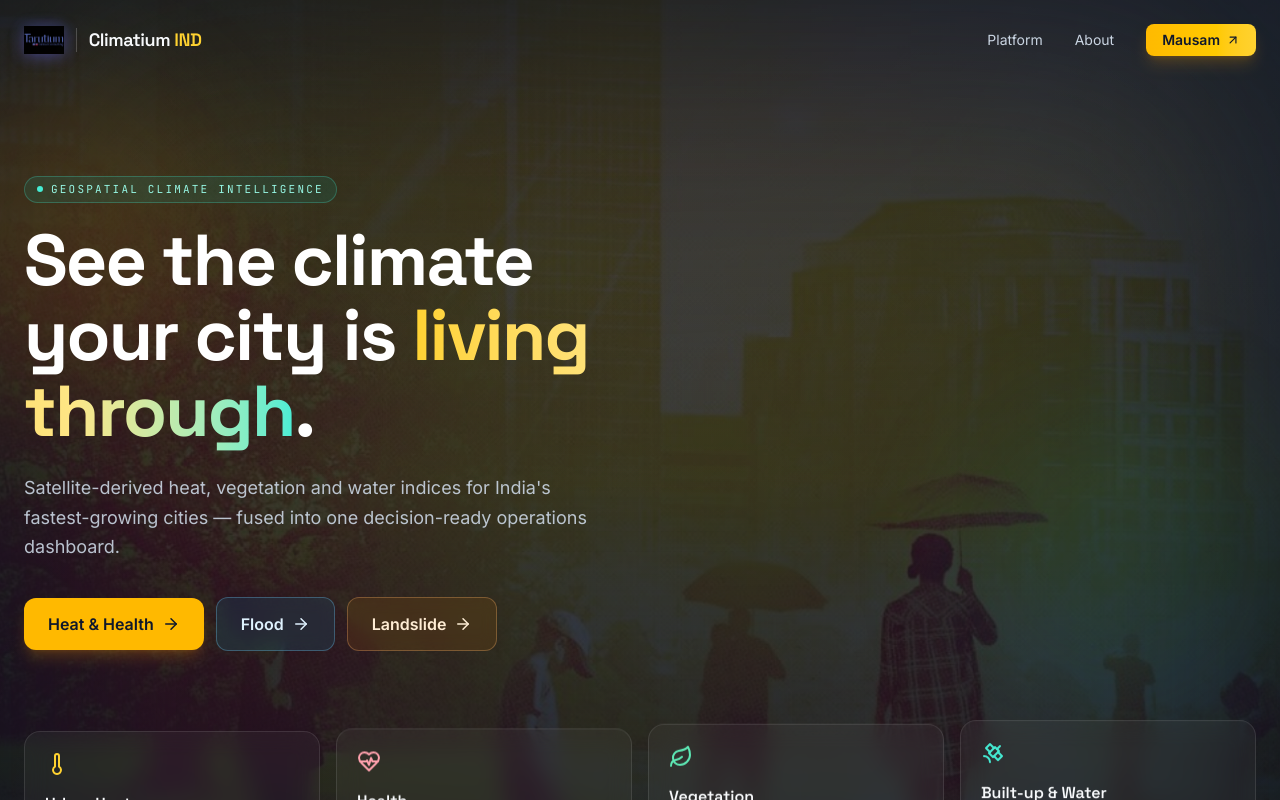
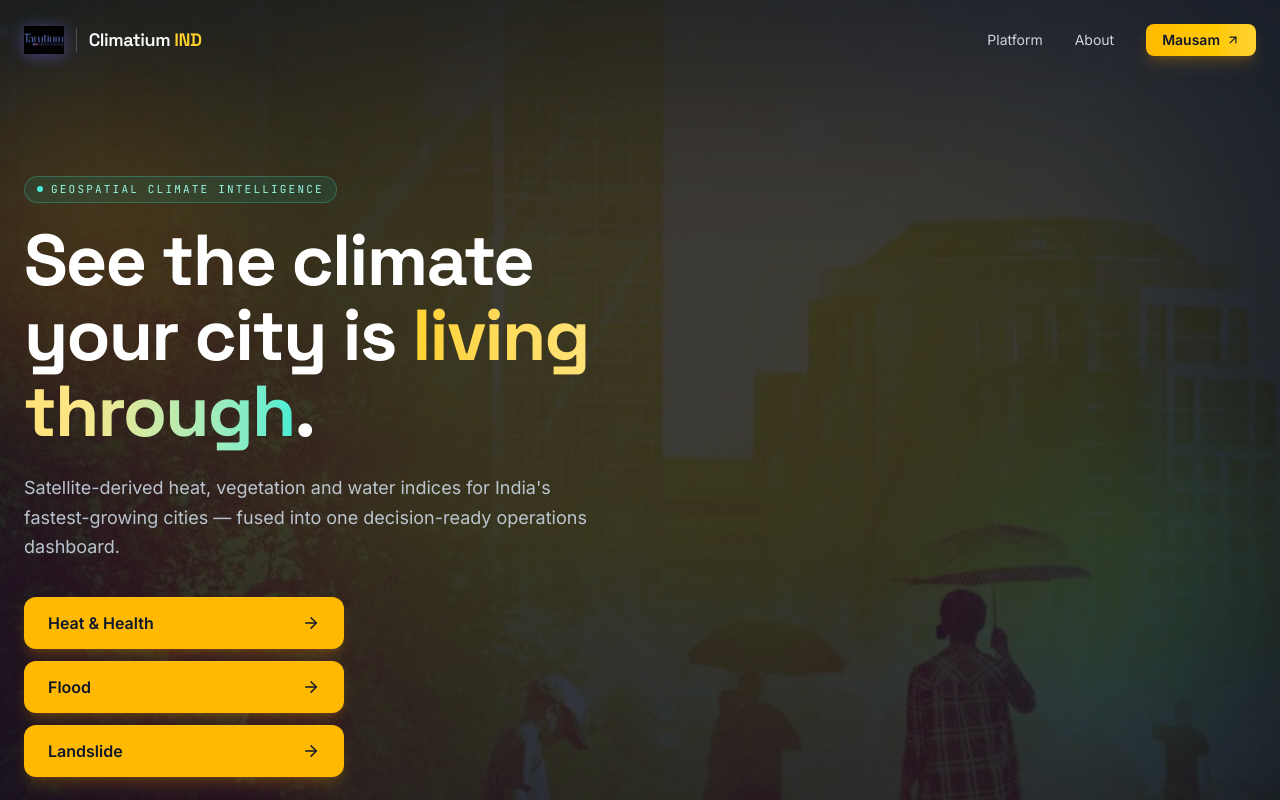
Before and after one commit to Shama-N-22/climatelens-india_2, a React (Vite) app: page / in a window 1280 px wide. Shown: the top 800 px of the page. Built offline with nearby package versions, Linux system fonts and the light colour scheme; no server answers.

Commit message:
Stack dashboard buttons vertically, same amber

```diff
--- a/src/pages/Landing.tsx
+++ b/src/pages/Landing.tsx
@@ -202,25 +202,25 @@ export default function Landing() {
             variants={fadeUp}
             initial="hidden"
             animate="show"
-            className="mt-9 flex flex-col gap-3 sm:flex-row sm:flex-wrap sm:items-center"
+            className="mt-9 flex w-full max-w-xs flex-col gap-3"
           >
             <button
               onClick={() => navigate("/dashboard")}
-              className="group inline-flex items-center gap-2 rounded-xl bg-amber-400 px-6 py-3.5 font-semibold text-slate-900 shadow-lg shadow-amber-500/20 transition hover:bg-amber-300"
+              className="group inline-flex items-center justify-between gap-2 rounded-xl bg-amber-400 px-6 py-3.5 font-semibold text-slate-900 shadow-lg shadow-amber-500/20 transition hover:bg-amber-300"
             >
               Heat &amp; Health
               <ArrowRight className="h-4.5 w-4.5 transition-transform group-hover:translate-x-1" />
             </button>
             <button
               onClick={() => navigate("/flood")}
-              className="group inline-flex items-center gap-2 rounded-xl border border-sky-300/30 bg-sky-400/10 px-6 py-3.5 font-semibold text-sky-100 backdrop-blur-sm transition hover:border-sky-300/60 hover:bg-sky-400/20"
+              className="group inline-flex items-center justify-between gap-2 rounded-xl bg-amber-400 px-6 py-3.5 font-semibold text-slate-900 shadow-lg shadow-amber-500/20 transition hover:bg-amber-300"
             >
               Flood
               <ArrowRight className="h-4.5 w-4.5 transition-transform group-hover:translate-x-1" />
             </button>
             <button
               onClick={() => navigate("/landslide")}
-              className="group inline-flex items-center gap-2 rounded-xl border border-orange-300/30 bg-orange-400/10 px-6 py-3.5 font-semibold text-orange-100 backdrop-blur-sm transition hover:border-orange-300/60 hover:bg-orange-400/20"
+              className="group inline-flex items-center justify-between gap-2 rounded-xl bg-amber-400 px-6 py-3.5 font-semibold text-slate-900 shadow-lg shadow-amber-500/20 transition hover:bg-amber-300"
             >
               Landslide
               <ArrowRight className="h-4.5 w-4.5 transition-transform group-hover:translate-x-1" />
```
